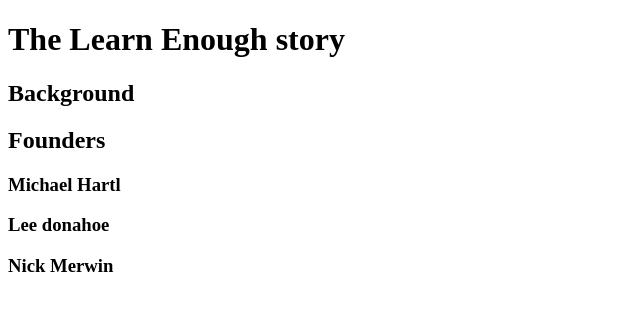
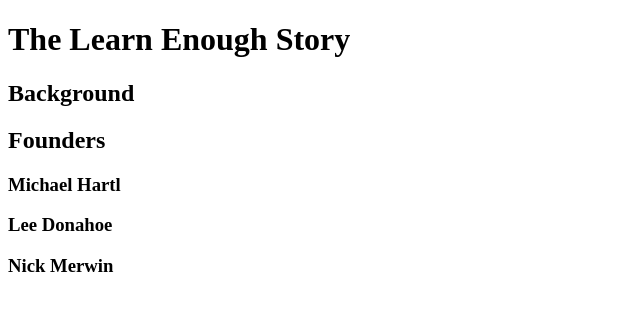
Before and after one commit to lukeslater0961/sample_website, a plain HTML site: page index.html in a window 1280 px wide. Shown: the full height of the page, 0-640 px from the left. Drawn offline with Linux system fonts and the light colour scheme.

Commit message:
changed the headings

```diff
--- a/index.html
+++ b/index.html
@@ -5,17 +5,18 @@
         <meta charset="utf-8">
     </head>
     <body>
-        <h1>The Learn Enough story</h1>
+            <h1>The Learn Enough Story</h1>
 
-        <h2>Background</h2>
+            <h2>Background</h2>
 
-        <h2>Founders</h2>
+            <h2>Founders</h2>
 
-        <h3>Michael Hartl</h3>
+            <h3>Michael Hartl</h3>
 
-        <h3>Lee donahoe</h3>
+            <h3>Lee Donahoe</h3>
 
-        <h3>Nick Merwin</h3>
+            <h3>Nick Merwin</h3>
+
 
     </body>
 </html>
```
